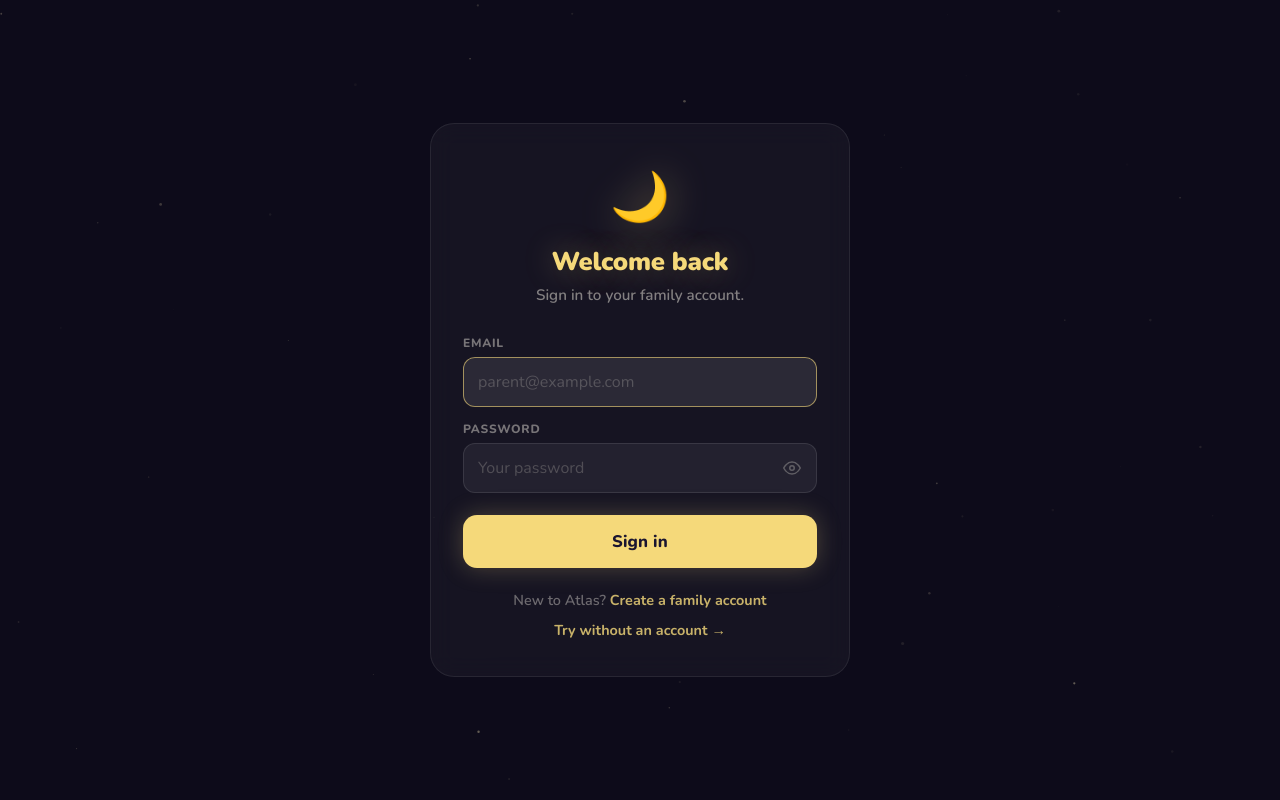
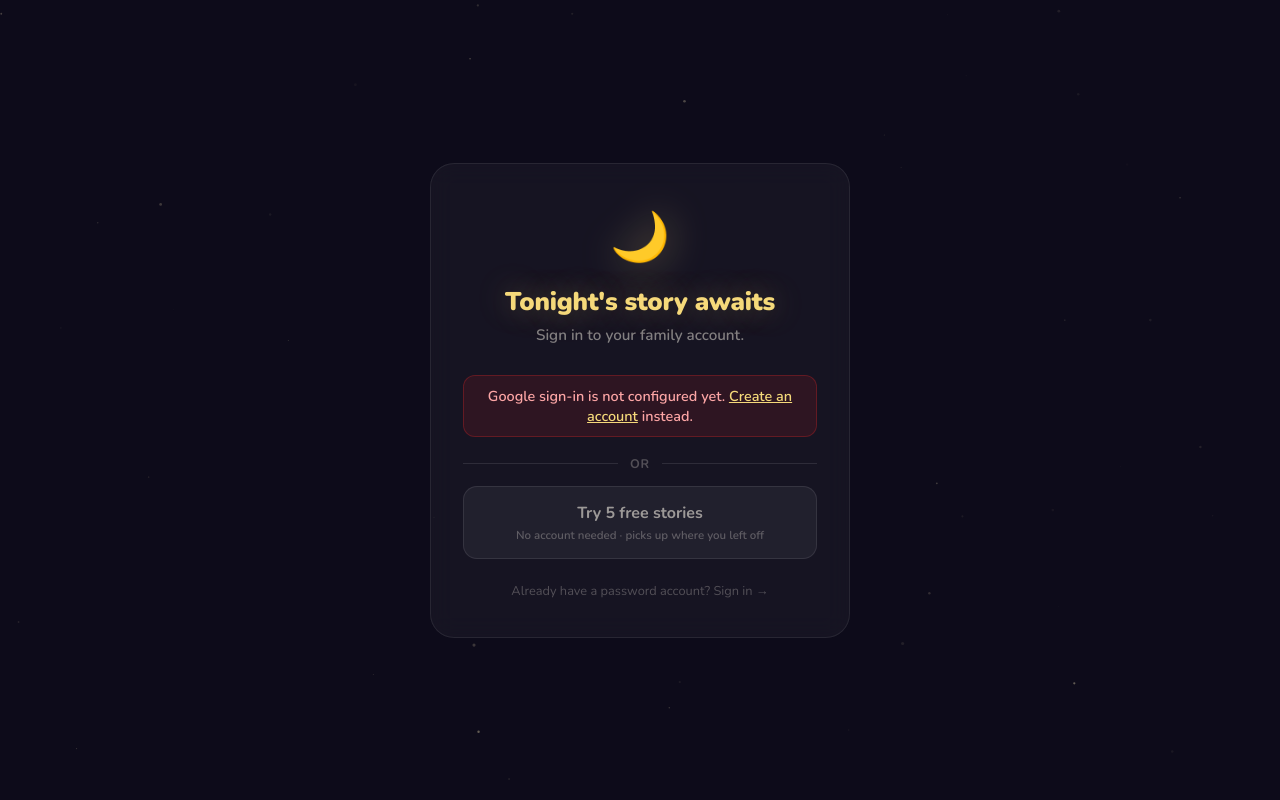
Before and after one commit to kevinkrom787/bookworm, a Flask app: page /auth/login in a window 1280 px wide. Run offline with Flask 3, Linux system fonts and the light colour scheme.

Commit message:
feat: Google OAuth + cookie-based guest persistence
- Google OAuth via authlib: /auth/google → /auth/google/callback
  find-or-create family by Google email, no password needed
- Guest abuse prevention: server sets atlas_guest cookie (1yr) so
  returning guests resume the same account instead of getting a new one
- Auth UI redesigned: single page with Google CTA + guest link,
  email/password form hidden behind toggle for existing accounts
- GOOGLE_CLIENT_ID / GOOGLE_CLIENT_SECRET added to config

Co-Authored-By: Claude Sonnet 4.6 <noreply@anthropic.com>

```diff
--- /dev/null
+++ b/app/extensions.py
@@ -0,0 +1,3 @@
+from authlib.integrations.flask_client import OAuth
+
+oauth = OAuth()
--- a/app/routes/auth.py
+++ b/app/routes/auth.py
@@ -1,17 +1,103 @@
 """
 Auth routes — /auth/
-Handles family account signup, login, and logout.
+Google OAuth is the primary path. Email/password routes kept as fallback.
 """
 from flask import (Blueprint, redirect, render_template,
                    request, session, url_for, current_app)
 from app.services.family_service import FamilyService
+from app.extensions import oauth
 
 bp = Blueprint("auth", __name__, url_prefix="/auth")
+
+_GUEST_COOKIE = "atlas_guest"
+_GUEST_COOKIE_AGE = 365 * 24 * 3600  # 1 year
 
 
 def _svc() -> FamilyService:
     return FamilyService(current_app.config["DB_PATH"])
 
+
+def _profiles_for(family_id: int) -> list:
+    from app.services.profile_service import ProfileService
+    return ProfileService(current_app.config["DB_PATH"]).list_profiles(family_id)
+
+
+# ── Main login page ────────────────────────────────────────────────────────────
+
+@bp.route("/login", methods=["GET"])
+def login():
+    if "family_id" in session:
+        return redirect(url_for("profiles.select"))
+    google_enabled = bool(current_app.config.get("GOOGLE_CLIENT_ID"))
+    return render_template("auth/login.html", google_enabled=google_enabled)
+
+
+# ── Google OAuth ───────────────────────────────────────────────────────────────
+
+@bp.route("/google")
+def google_login():
+    if not current_app.config.get("GOOGLE_CLIENT_ID"):
+        return redirect(url_for("auth.login"))
+    redirect_uri = url_for("auth.google_callback", _external=True)
+    return oauth.google.authorize_redirect(redirect_uri)
+
+
+@bp.route("/google/callback")
+def google_callback():
+    if not current_app.config.get("GOOGLE_CLIENT_ID"):
+        return redirect(url_for("auth.login"))
+    try:
+        token    = oauth.google.authorize_access_token()
+        userinfo = token.get("userinfo") or {}
+    except Exception:
+        return redirect(url_for("auth.login"))
+
+    email = (userinfo.get("email") or "").lower().strip()
+    name  = (userinfo.get("name") or email.split("@")[0]).strip()
+    if not email:
+        return redirect(url_for("auth.login"))
+
+    family = _svc().find_or_create_google(email=email, name=name)
+    session["family_id"]   = family.id
+    session["family_name"] = family.name
+    session.permanent      = True
+
+    profiles = _profiles_for(family.id)
+    return redirect(url_for("profiles.select") if profiles else url_for("profiles.new"))
+
+
+# ── Guest ─────────────────────────────────────────────────────────────────────
+
+@bp.route("/guest")
+def guest():
+    # Resume an existing guest account from the persistent cookie
+    raw = request.cookies.get(_GUEST_COOKIE, "")
+    if raw:
+        try:
+            fid    = int(raw)
+            family = _svc().get_by_id(fid)
+            if family and family.plan == "guest":
+                session["family_id"]   = family.id
+                session["family_name"] = "Guest"
+                session.permanent      = True
+                profiles = _profiles_for(family.id)
+                dest = url_for("profiles.select") if profiles else url_for("profiles.new")
+                return redirect(dest)
+        except (ValueError, TypeError):
+            pass
+
+    # New guest
+    family = _svc().create_guest()
+    session["family_id"]   = family.id
+    session["family_name"] = "Guest"
+    session.permanent      = True
+    resp = redirect(url_for("profiles.new"))
+    resp.set_cookie(_GUEST_COOKIE, str(family.id),
+                    max_age=_GUEST_COOKIE_AGE, samesite="Lax", httponly=True)
+    return resp
+
+
+# ── Email / password fallback (existing accounts) ─────────────────────────────
 
 @bp.route("/signup", methods=["GET"])
 def signup():
@@ -50,13 +136,6 @@ def signup_post():
     return redirect(url_for("profiles.select"))
 
 
-@bp.route("/login", methods=["GET"])
-def login():
-    if "family_id" in session:
-        return redirect(url_for("profiles.select"))
-    return render_template("auth/login.html")
-
-
 @bp.route("/login", methods=["POST"])
 def login_post():
     email    = (request.form.get("email")    or "").strip().lower()
@@ -64,9 +143,11 @@ def login_post():
 
     family = _svc().authenticate(email=email, password=password)
     if not family:
+        google_enabled = bool(current_app.config.get("GOOGLE_CLIENT_ID"))
         return render_template("auth/login.html",
                                error="Incorrect email or password.",
-                               email=email), 401
+                               email=email,
+                               google_enabled=google_enabled), 401
 
     session["family_id"]   = family.id
     session["family_name"] = family.name
@@ -76,14 +157,7 @@ def login_post():
     return redirect(next_url if next_url.startswith("/") else url_for("profiles.select"))
 
 
-@bp.route("/guest")
-def guest():
-    family = _svc().create_guest()
-    session["family_id"]   = family.id
-    session["family_name"] = "Guest"
-    session.permanent      = True
-    return redirect(url_for("profiles.new"))
-
+# ── Logout ────────────────────────────────────────────────────────────────────
 
 @bp.route("/logout", methods=["POST"])
 def logout():
--- a/app/templates/auth/login.html
+++ b/app/templates/auth/login.html
@@ -7,6 +7,70 @@
   <link rel="preconnect" href="https://fonts.googleapis.com">
   <link href="https://fonts.googleapis.com/css2?family=Nunito:wght@400;600;700;800;900&display=swap" rel="stylesheet">
   <link rel="stylesheet" href="{{ url_for('static', filename='css/auth.css') }}"/>
+  <style>
+    /* ── Google button ───────────────────────────────────── */
+    .google-btn {
+      display: flex; align-items: center; justify-content: center; gap: 12px;
+      width: 100%; padding: 15px 20px;
+      background: #ffffff; border: none; border-radius: 14px;
+      font-family: 'Nunito', sans-serif; font-size: 1.05rem; font-weight: 700;
+      color: #1f1f1f; cursor: pointer; text-decoration: none;
+      box-shadow: 0 2px 12px rgba(0,0,0,0.25);
+      transition: box-shadow 0.2s, transform 0.15s cubic-bezier(0.34,1.4,0.64,1);
+    }
+    .google-btn:hover  { box-shadow: 0 4px 20px rgba(0,0,0,0.35); transform: translateY(-2px); }
+    .google-btn:active { transform: scale(0.97); }
+
+    /* ── Divider ─────────────────────────────────────────── */
+    .auth-divider {
+      display: flex; align-items: center; gap: 12px;
+      margin: 18px 0 14px;
+    }
+    .auth-divider-line {
+      flex: 1; height: 1px;
+      background: rgba(255,255,255,0.10);
+    }
+    .auth-divider-text {
+      font-size: 0.78rem; font-weight: 700;
+      color: rgba(240,235,224,0.28);
+      letter-spacing: 0.06em;
+    }
+
+    /* ── Guest link ──────────────────────────────────────── */
+    .guest-btn {
+      display: block; width: 100%; padding: 15px;
+      background: rgba(255,255,255,0.05);
+      border: 1.5px solid rgba(255,255,255,0.09);
+      border-radius: 14px;
+      font-family: 'Nunito', sans-serif; font-size: 1rem; font-weight: 700;
+      color: rgba(240,235,224,0.60); cursor: pointer;
+      text-decoration: none; text-align: center;
+      transition: background 0.2s, border-color 0.2s;
+    }
+    .guest-btn:hover {
+      background: rgba(255,255,255,0.08);
+      border-color: rgba(255,255,255,0.16);
+      color: rgba(240,235,224,0.80);
+    }
+
+    .guest-sub {
+      display: block; font-size: 0.72rem; font-weight: 600;
+      color: rgba(240,235,224,0.30); margin-top: 3px;
+    }
+
+    /* ── Password login toggle ───────────────────────────── */
+    .pw-toggle {
+      text-align: center; margin-top: 20px;
+    }
+    .pw-toggle a {
+      font-size: 0.8rem; color: rgba(240,235,224,0.28);
+      text-decoration: none;
+    }
+    .pw-toggle a:hover { color: rgba(240,235,224,0.50); }
+
+    .pw-form { margin-top: 16px; display: none; }
+    .pw-form.is-open { display: flex; flex-direction: column; gap: 10px; }
+  </style>
 </head>
 <body>
 <div class="auth-shell">
@@ -14,21 +78,52 @@
 
   <div class="auth-card">
     <div class="auth-logo">🌙</div>
-    <h1 class="auth-title">Welcome back</h1>
+    <h1 class="auth-title">Tonight's story awaits</h1>
     <p class="auth-sub">Sign in to your family account.</p>
 
     {% if error %}
     <div class="auth-error">{{ error }}</div>
     {% endif %}
 
-    <form method="POST"
-          action="{{ url_for('auth.login_post') }}{% if request.args.get('next') %}?next={{ request.args.get('next') }}{% endif %}"
-          class="auth-form" id="authForm">
+    {% if google_enabled %}
+    <a class="google-btn" href="{{ url_for('auth.google_login') }}">
+      <svg width="20" height="20" viewBox="0 0 24 24" fill="none">
+        <path fill="#4285F4" d="M22.56 12.25c0-.78-.07-1.53-.2-2.25H12v4.26h5.92c-.26 1.37-1.04 2.53-2.21 3.31v2.77h3.57c2.08-1.92 3.28-4.74 3.28-8.09z"/>
+        <path fill="#34A853" d="M12 23c2.97 0 5.46-.98 7.28-2.66l-3.57-2.77c-.98.66-2.23 1.06-3.71 1.06-2.86 0-5.29-1.93-6.16-4.53H2.18v2.84C3.99 20.53 7.7 23 12 23z"/>
+        <path fill="#FBBC05" d="M5.84 14.09c-.22-.66-.35-1.36-.35-2.09s.13-1.43.35-2.09V7.07H2.18C1.43 8.55 1 10.22 1 12s.43 3.45 1.18 4.93l2.85-2.22.81-.62z"/>
+        <path fill="#EA4335" d="M12 5.38c1.62 0 3.06.56 4.21 1.64l3.15-3.15C17.45 2.09 14.97 1 12 1 7.7 1 3.99 3.47 2.18 7.07l3.66 2.84c.87-2.6 3.3-4.53 6.16-4.53z"/>
+      </svg>
+      Continue with Google
+    </a>
+    {% else %}
+    <div class="auth-error" style="margin-bottom:12px;">
+      Google sign-in is not configured yet.
+      <a href="{{ url_for('auth.signup') }}" style="color:#f5d97a;">Create an account</a> instead.
+    </div>
+    {% endif %}
+
+    <div class="auth-divider">
+      <div class="auth-divider-line"></div>
+      <span class="auth-divider-text">OR</span>
+      <div class="auth-divider-line"></div>
+    </div>
+
+    <a class="guest-btn" href="{{ url_for('auth.guest') }}">
+      Try 5 free stories
+      <span class="guest-sub">No account needed · picks up where you left off</span>
+    </a>
+
+    <div class="pw-toggle">
+      <a href="#" id="pwToggle">Already have a password account? Sign in →</a>
+    </div>
+
+    <form method="POST" action="{{ url_for('auth.login_post') }}{% if request.args.get('next') %}?next={{ request.args.get('next') }}{% endif %}"
+          class="pw-form" id="pwForm">
       <label class="auth-label">
         Email
         <div class="auth-input-wrap">
           <input class="auth-input" type="email" name="email" value="{{ email or '' }}"
-                 placeholder="parent@example.com" required autofocus autocomplete="email"/>
+                 placeholder="parent@example.com" required autocomplete="email"/>
         </div>
       </label>
       <label class="auth-label">
@@ -49,18 +144,10 @@
         <span class="auth-btn-spinner"></span>
       </button>
     </form>
-
-    <p class="auth-switch">
-      New to Atlas? <a href="{{ url_for('auth.signup') }}">Create a family account</a>
-    </p>
-    <p class="auth-switch" style="margin-top:10px;">
-      <a href="{{ url_for('auth.guest') }}">Try without an account →</a>
-    </p>
   </div>
 </div>
 
 <script>
-// Star canvas
 (function () {
   const canvas = document.getElementById("starCanvas");
   const ctx = canvas.getContext("2d");
@@ -86,19 +173,23 @@
   window.addEventListener("resize", () => { resize(); init(); });
 }());
 
-// Password show/hide
+document.getElementById("pwToggle").addEventListener("click", e => {
+  e.preventDefault();
+  const form = document.getElementById("pwForm");
+  form.classList.toggle("is-open");
+  e.target.style.display = "none";
+});
+
 document.querySelectorAll(".auth-pw-toggle").forEach(btn => {
   btn.addEventListener("click", () => {
     const input = document.getElementById(btn.dataset.target);
     input.type = input.type === "password" ? "text" : "password";
     btn.style.color = input.type === "text"
-      ? "rgba(245,217,122,0.7)"
-      : "rgba(240,235,224,0.3)";
+      ? "rgba(245,217,122,0.7)" : "rgba(240,235,224,0.3)";
   });
 });
 
-// Loading state on submit
-document.getElementById("authForm").addEventListener("submit", () => {
+document.getElementById("pwForm").addEventListener("submit", () => {
   const btn = document.getElementById("submitBtn");
   btn.classList.add("is-loading");
   btn.disabled = true;
--- a/config.py
+++ b/config.py
@@ -35,6 +35,10 @@ class Config:
     OLLAMA_BASE_URL    = os.environ.get("OLLAMA_BASE_URL", "http://localhost:11434")
     OLLAMA_VOCAB_MODEL = os.environ.get("OLLAMA_VOCAB_MODEL", "gemma4:e2b")
 
+    # Google OAuth (set via fly secrets or .env)
+    GOOGLE_CLIENT_ID     = os.environ.get("GOOGLE_CLIENT_ID", "")
+    GOOGLE_CLIENT_SECRET = os.environ.get("GOOGLE_CLIENT_SECRET", "")
+
     # Image generation (parent configures; no default key ever shipped)
     # Set IMAGE_PROVIDER to 'openai' or 'replicate'
     IMAGE_PROVIDER        = os.environ.get("IMAGE_PROVIDER", "openai")
--- a/requirements.txt
+++ b/requirements.txt
@@ -15,6 +15,7 @@ anthropic>=0.94.0
 # alembic>=1.13.0      (migrations, MIT)
 # APScheduler>=3.10.0  (background jobs, MIT)
 # bcrypt>=4.0.0        (PIN hashing, Apache 2.0)
+authlib>=1.3.0
 replicate==1.0.7
 openai==2.32.0
 gunicorn>=22.0.0
```
Also changed, not shown: app/__init__.py (+12 -0 lines), app/services/family_service.py (+23 -0 lines).
